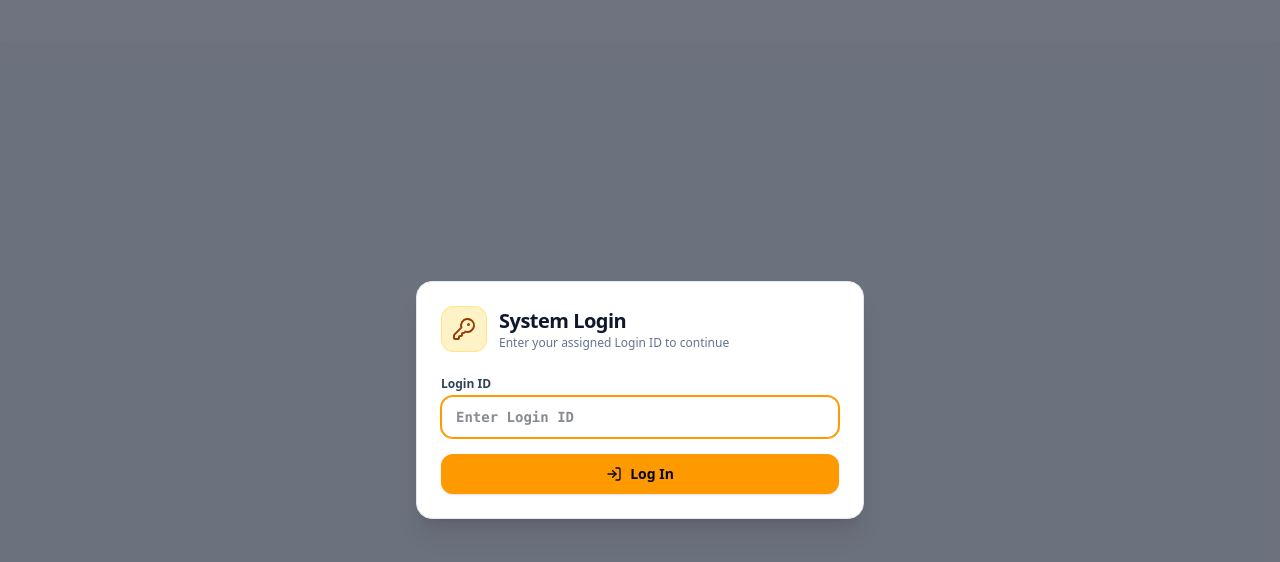
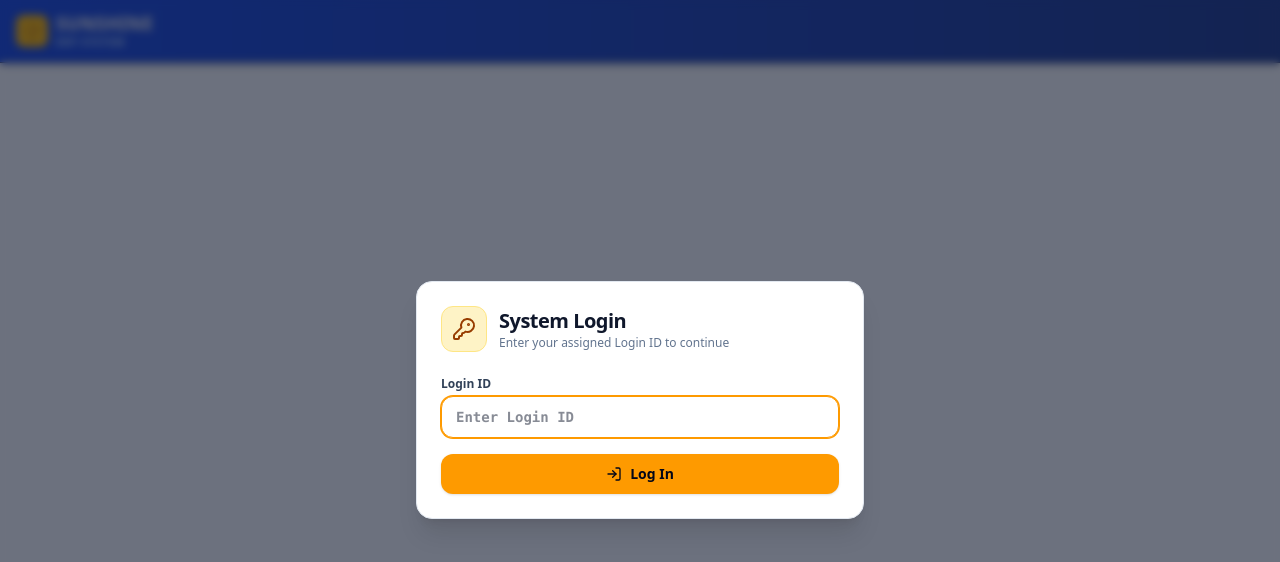
Before and after one commit to Sunshine25071995/SunshineERP, a React (Vite) app: page / in a window 1280 px wide. Shown: the top 562 px of the page. Built offline with nearby package versions, Linux system fonts and the light colour scheme; no server answers; the database is empty.

Commit message:
Further UI improvements and modal styling

```diff
--- a/src/components/JobCardDetailModal.tsx
+++ b/src/components/JobCardDetailModal.tsx
@@ -43,14 +43,14 @@ export const JobCardDetailModal: React.FC<JobCardDetailModalProps> = ({
         {/* Header */}
         <div className="px-5 py-4 border-b border-slate-200 flex items-center justify-between shrink-0">
           <div className="flex items-center gap-2.5 flex-wrap">
-            <span className="font-mono text-lg font-bold text-amber-900 bg-amber-100 px-3 py-1 rounded-xl border border-amber-200">
+            <span className="font-mono text-3xl font-black text-amber-900 bg-amber-100 px-4 py-1.5 rounded-xl border border-amber-300 shadow-sm">
               {jobCard.jobCode}
             </span>
             <span className="font-mono text-lg font-bold text-slate-900 bg-slate-100 px-3 py-1 rounded-xl border border-slate-300">
               Size: {jobCard.size}
             </span>
             <span
-              className={`text-xs px-2.5 py-1 rounded-full border font-bold uppercase tracking-wider ${getStatusColor(
+              className={`text-sm px-3 py-1 rounded-full border font-bold uppercase tracking-wider shadow-sm ${getStatusColor(
                 jobCard.status
               )}`}
             >
--- a/src/components/Navbar.tsx
+++ b/src/components/Navbar.tsx
@@ -10,18 +10,44 @@ interface NavbarProps {
 
 export const Navbar: React.FC<NavbarProps> = ({ currentUser, onLogout }) => {
   return (
-    <header className="bg-white text-slate-900 border-b border-slate-200 sticky top-0 z-40 shadow-xs">
-      <div className="max-w-7xl mx-auto px-3 sm:px-4 py-2 flex items-center justify-end min-h-[44px]">
+    <header className="bg-gradient-to-r from-blue-700 to-blue-900 text-white border-b border-blue-950 sticky top-0 z-40 shadow-md">
+      <div className="max-w-7xl mx-auto px-4 py-3 flex items-center justify-between min-h-[56px]">
+
+        {/* App Branding */}
+        <div className="flex items-center gap-2">
+          <div className="bg-amber-400 p-1.5 rounded-lg shadow-sm">
+            <svg xmlns="http://www.w3.org/2000/svg" className="h-5 w-5 text-amber-900" viewBox="0 0 20 20" fill="currentColor">
+              <path fillRule="evenodd" d="M10 2a1 1 0 011 1v1a1 1 0 11-2 0V3a1 1 0 011-1zm4.22 4.22a1 1 0 011.415 0l.708.708a1 1 0 01-1.414 1.414l-.708-.708a1 1 0 010-1.414zM16 10a1 1 0 01-1 1h-1a1 1 0 110-2h1a1 1 0 011 1zm-4.22 4.22a1 1 0 010 1.415l-.708.708a1 1 0 01-1.414-1.414l.708-.708a1 1 0 011.414 0zM10 16a1 1 0 011 1v1a1 1 0 11-2 0v-1a1 1 0 011-1zm-4.22-4.22a1 1 0 01-1.415 0l-.708-.708a1 1 0 011.414-1.414l.708.708a1 1 0 010 1.414zM4 10a1 1 0 011-1h1a1 1 0 110 2H5a1 1 0 01-1-1zm4.22-4.22a1 1 0 010-1.415l.708-.708a1 1 0 011.414 1.414l-.708.708a1 1 0 01-1.414 0z" clipRule="evenodd" />
+            </svg>
+          </div>
+          <div>
+            <h1 className="text-lg font-black tracking-wide leading-tight text-white drop-shadow-sm">SUNSHINE</h1>
+            <p className="text-[10px] font-bold text-blue-200 tracking-widest uppercase">ERP System</p>
+          </div>
+        </div>
+
+        {/* User Actions */}
+        <div className="flex items-center gap-3">
+          {currentUser && (
+            <div className="flex items-center gap-3 bg-white/10 rounded-2xl p-1 pr-3 border border-white/20 backdrop-blur-sm shadow-inner hidden sm:flex">
+               <div className="bg-blue-800 text-blue-100 font-bold px-2 py-1 rounded-xl text-xs uppercase tracking-wider">
+                 {currentUser.department}
+               </div>
+               <span className="text-sm font-semibold text-white drop-shadow-sm">{currentUser.name}</span>
+            </div>
+          )}
+
           {currentUser && (
             <button
               onClick={onLogout}
-            className="bg-slate-100 hover:bg-slate-200 text-slate-700 p-2 rounded-xl border border-slate-300 transition-colors flex items-center justify-center"
+              className="bg-white/10 hover:bg-white/20 text-white p-2.5 rounded-xl border border-white/20 transition-all flex items-center justify-center shadow-sm backdrop-blur-sm"
               title="Log Out"
               id="logout-btn"
             >
-            <LogOut className="w-5 h-5 text-slate-700" />
+              <LogOut className="w-5 h-5 text-white" />
             </button>
           )}
+        </div>
       </div>
     </header>
   );
```
Lines whose indentation alone changed are shown as unchanged.
